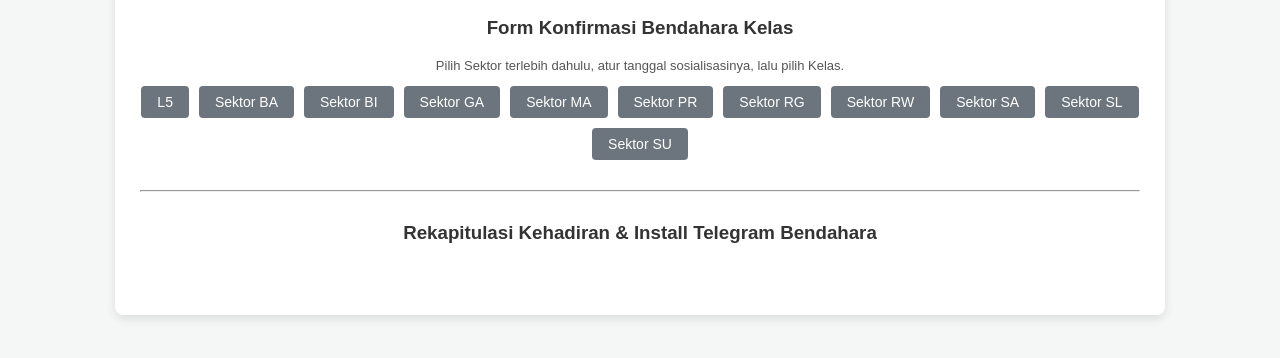
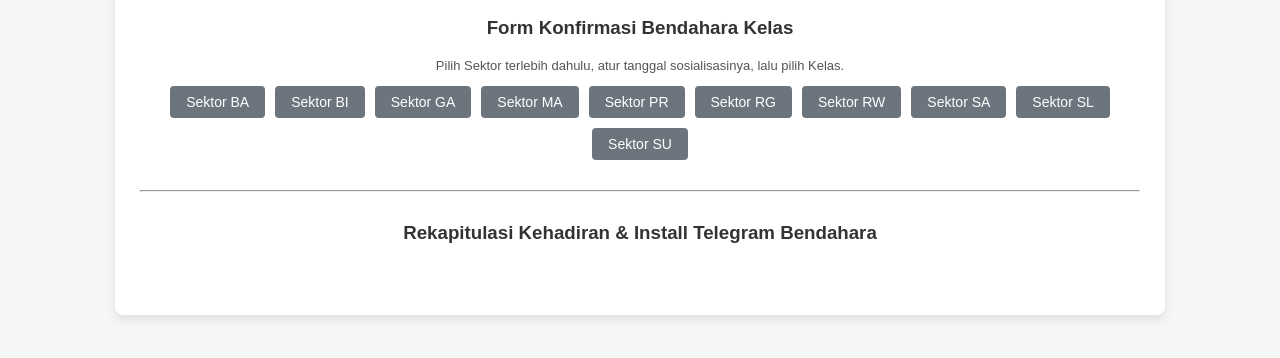
Before and after one commit to jack3prof/presensi, a plain HTML site: page Sosialonlinebend.html in a window 1280 px wide. Shown: the part 96-454 px from the top of the page. Drawn offline with Linux system fonts and the light colour scheme; no server answers.

```diff
--- a/Sosialonlinebend.html
+++ b/Sosialonlinebend.html
@@ -285,11 +285,11 @@
     ];
 
     // 1. Ubah sektor kelas yang karakter ke-3 nya angka '5' menjadi "L5"
-    masterData.forEach(item => {
-        if (item.id_kelas && item.id_kelas.length >= 3 && item.id_kelas.charAt(2) === '5') {
-            item.id_sektor = "L5";
-        }
-    });
+   // masterData.forEach(item => {
+   //     if (item.id_kelas && item.id_kelas.length >= 3 && item.id_kelas.charAt(2) === '5') {
+   //         item.id_sektor = "L5";
+	//    }
+   // });
 
     // 2. Hilangkan duplikasi gabungan (id_sektor + id_kelas) yang berulang
     const seenSet = new Set();
@@ -351,10 +351,10 @@
         let sektorList = Array.from(sekaSet).sort();
 
         // Pastikan L5 diletakkan di paling kiri (posisi pertama) jika ada
-        if (sektorList.includes("L5")) {
-            sektorList = sektorList.filter(s => s !== "L5");
-            sektorList.unshift("L5");
-        }
+  //      if (sektorList.includes("L5")) {
+  //          sektorList = sektorList.filter(s => s !== "L5");
+  //          sektorList.unshift("L5");
+  //      }
 
         const container = document.getElementById('sektor-container');
         container.innerHTML = '';
```
